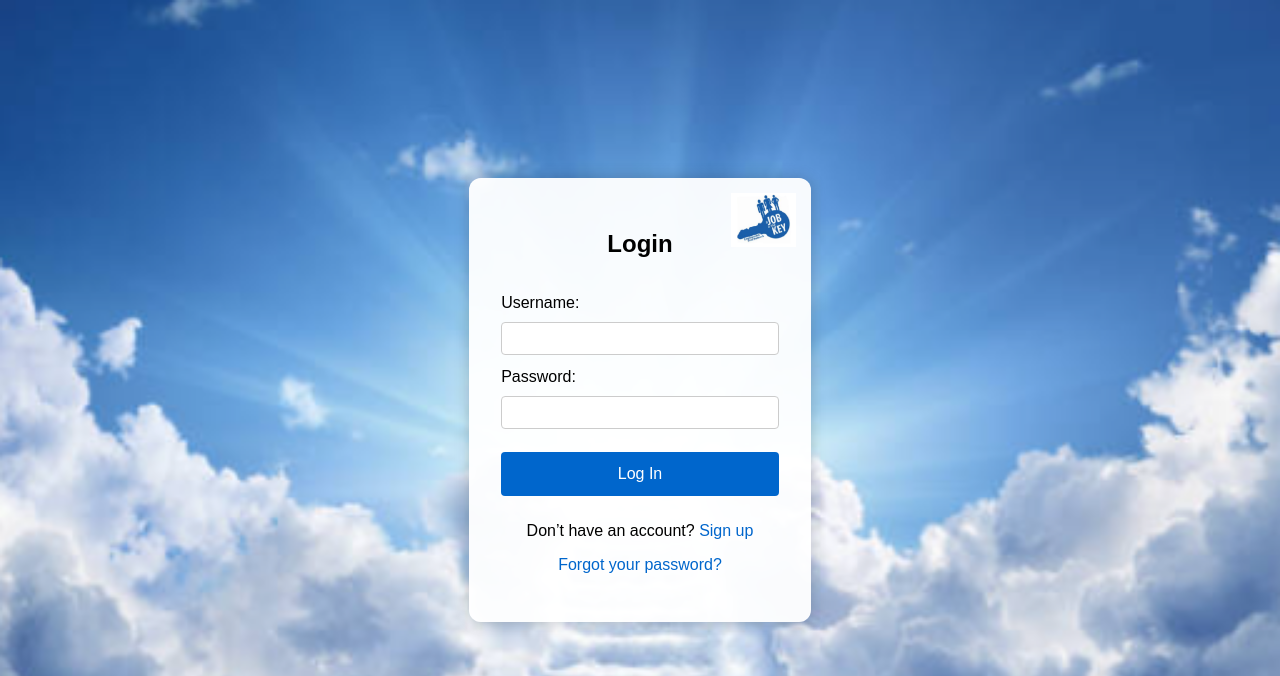
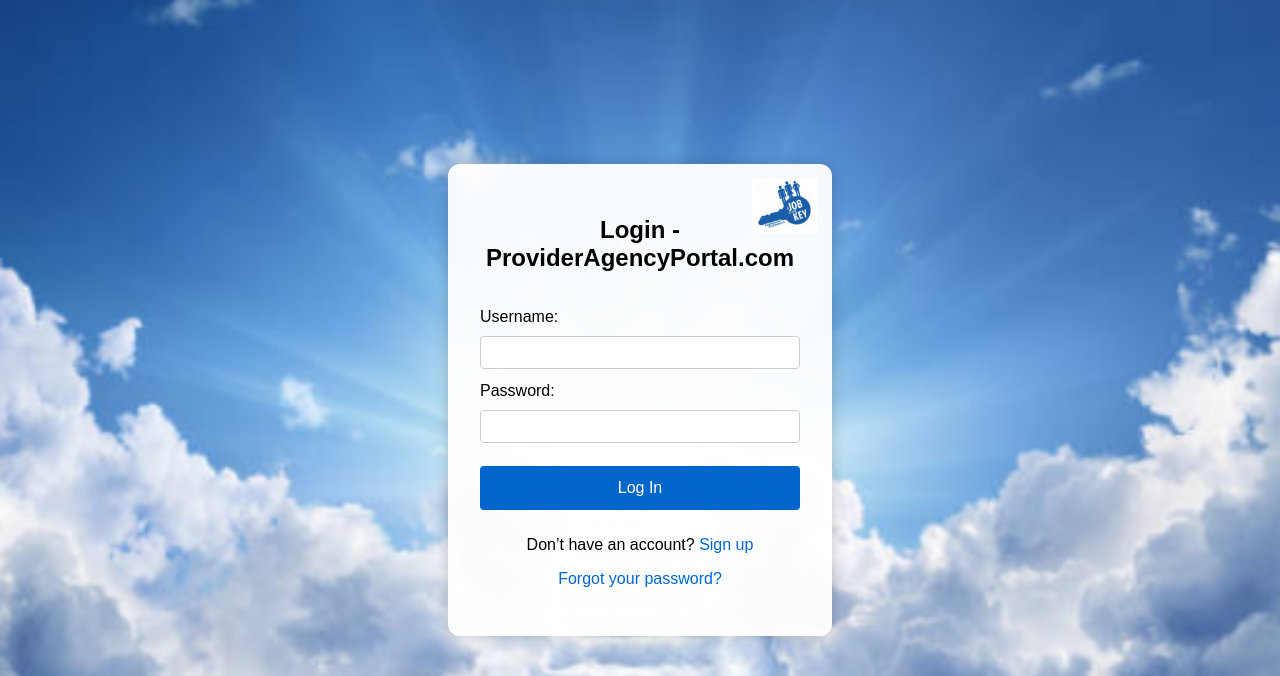
Before and after one commit to Kugal02/RepositoryHeadquarters.1, a Django app: template agency/templates/registration/login.html in a window 1280 px wide. Shown: the top 676 px of the page. Run offline with Django 5.2, Linux system fonts and the light colour scheme; the template is opened without the code that fills it: values that come from a table or form of the project are taken from there, others are empty; parts of the project's set-up code (start-up, migrations or seed data) failed here and were passed over.

Commit message:
Fix login logo placement and title

```diff
--- a/agency/templates/registration/login.html
+++ b/agency/templates/registration/login.html
@@ -110,7 +110,7 @@
     </div>
 
     <!-- Form -->
-    <h2>Login</h2>
+    <h2>Login - ProviderAgencyPortal.com</h2>
     <form method="POST">
         {% csrf_token %}
         {{ form.non_field_errors }}
```
